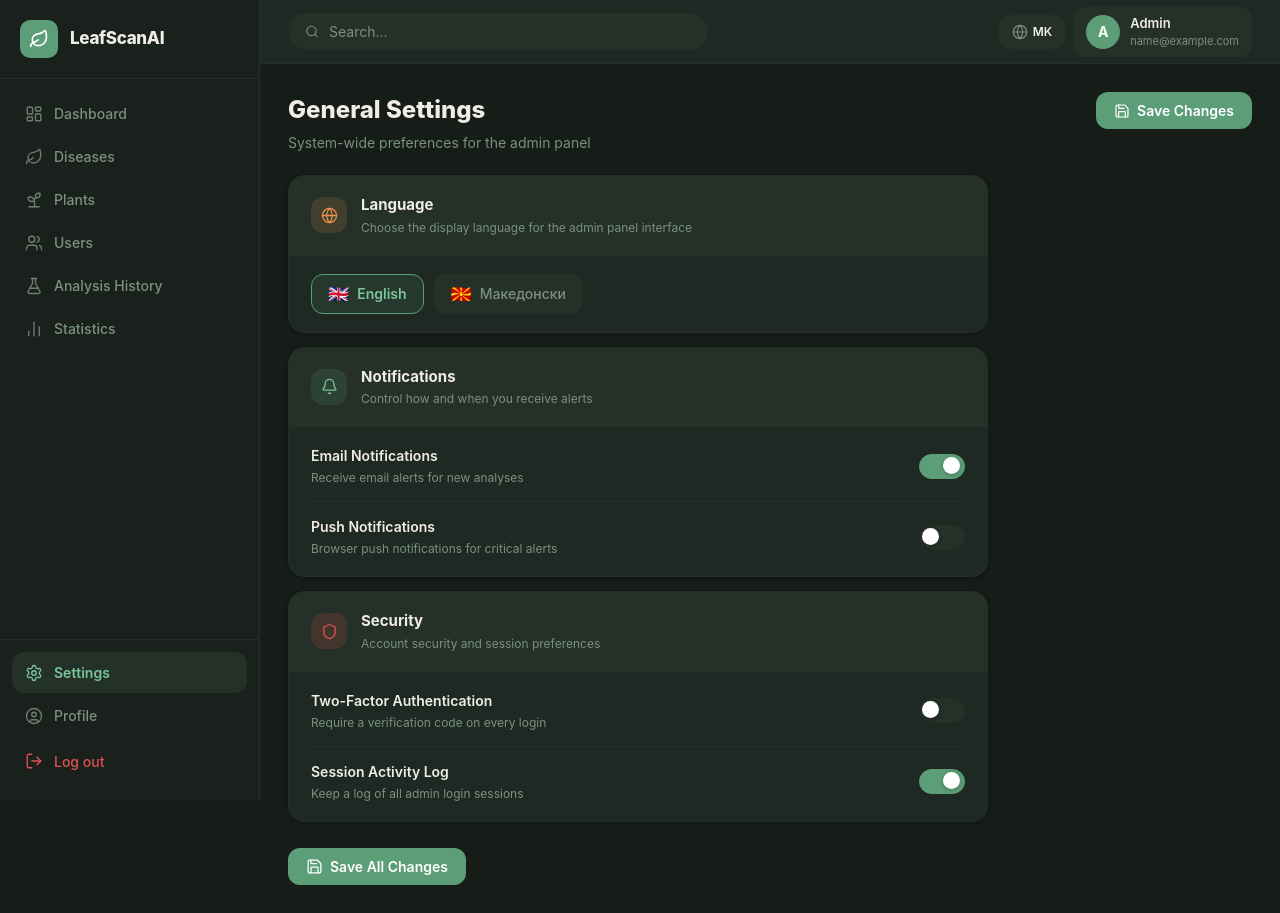
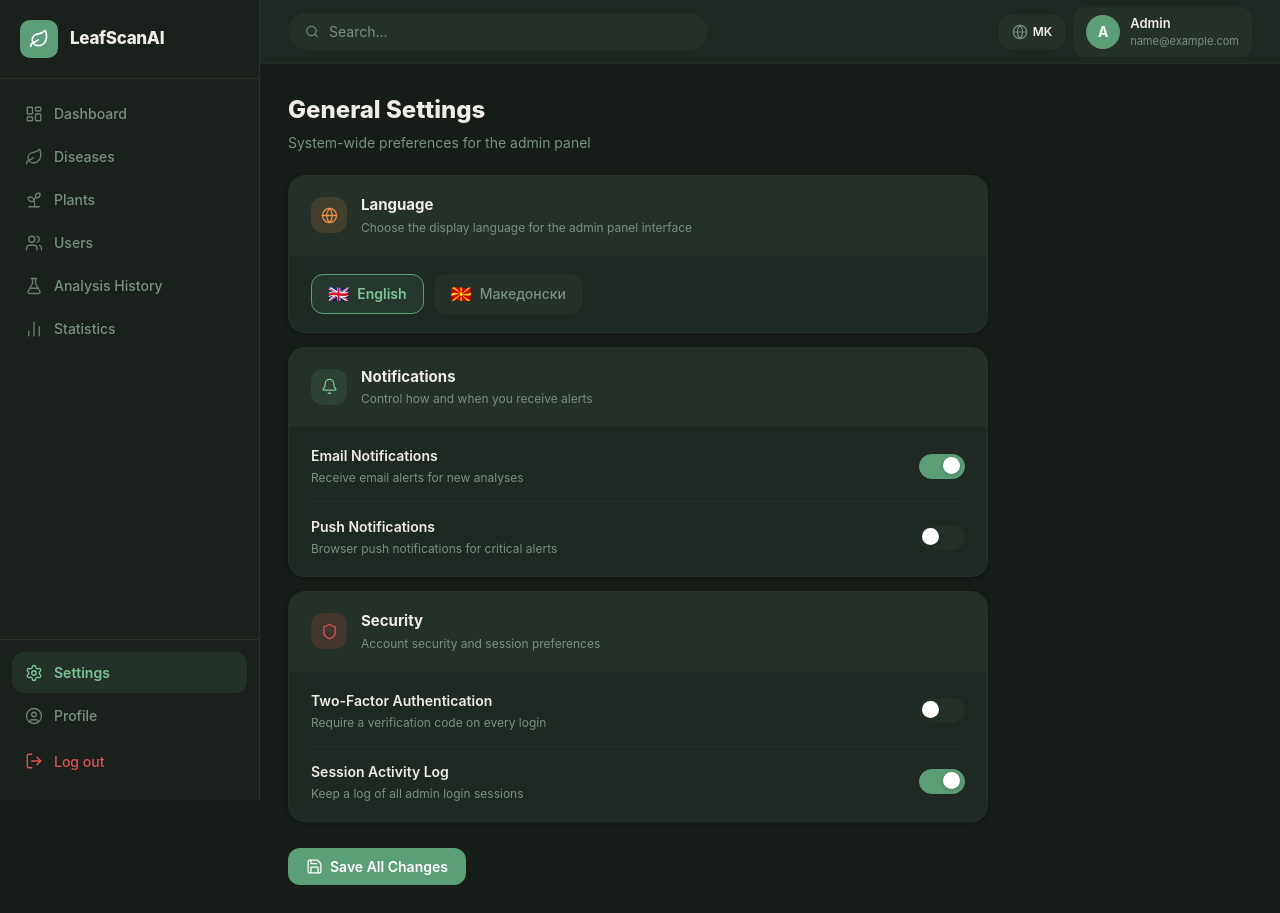
Before and after one commit to hristoskamaja/leafscan_web, a React (Create React App) app: page /settings in a window 1280 px wide. Built offline with nearby package versions, Linux system fonts and the light colour scheme; sample sign-in values are in the browser's storage.

Commit message:
Delete Button

```diff
--- a/src/pages/Settings/Settings.jsx
+++ b/src/pages/Settings/Settings.jsx
@@ -33,15 +33,6 @@ export default function Settings() {
           <h1 className="page-title">General Settings</h1>
           <p className="page-subtitle">System-wide preferences for the admin panel</p>
         </div>
-        <button
-          className={`btn ${saved ? 'btn--saved' : 'btn--primary'}`}
-          onClick={handleSave}
-        >
-          {saved
-            ? <><Check size={16} strokeWidth={2.5} /> Saved</>
-            : <><Save  size={16} strokeWidth={1.8} /> Save Changes</>
-          }
-        </button>
       </div>
 
       <div className="settings-sections">
```
